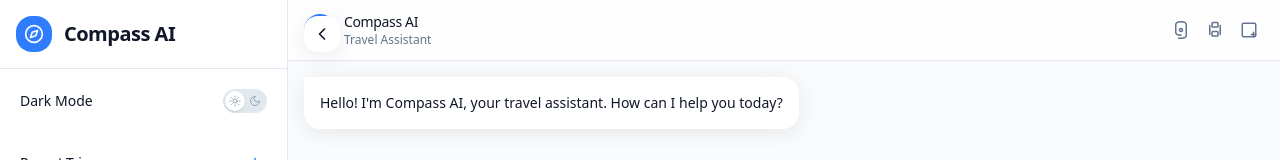
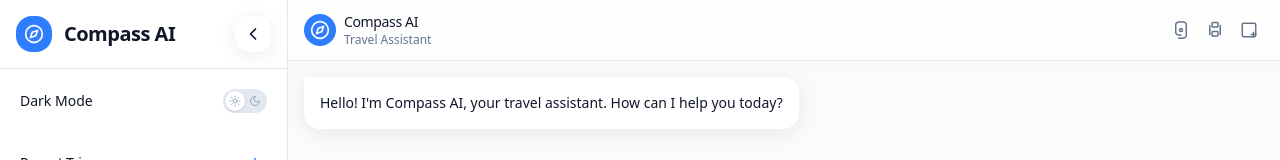
Before and after one commit to MRKrinetic/compass-converse, a React (Vite) app: page / in a window 1280 px wide. Shown: the top 160 px of the page. Built offline with nearby package versions, Linux system fonts and the light colour scheme.

Commit message:
Move sidebar toggle button
Moves the sidebar toggle button from the main chat area to inside the sidebar component.

```diff
--- a/src/components/Sidebar/Sidebar.tsx
+++ b/src/components/Sidebar/Sidebar.tsx
@@ -6,9 +6,10 @@ import Favorites from './Favorites';
 
 interface SidebarProps {
   className?: string;
+  toggleSidebar: () => void;
 }
 
-const Sidebar: React.FC<SidebarProps> = ({ className }) => {
+const Sidebar: React.FC<SidebarProps> = ({ className, toggleSidebar }) => {
   const [isDarkMode, setIsDarkMode] = useState(false);
 
   const toggleDarkMode = () => {
@@ -22,7 +23,7 @@ const Sidebar: React.FC<SidebarProps> = ({ className }) => {
 
   return (
     <div className={cn(
-      "flex flex-col h-full w-72 border-r bg-white dark:bg-slate-900 transition-colors duration-300 ease-in-out",
+      "flex flex-col h-full w-72 border-r bg-white dark:bg-slate-900 transition-colors duration-300 ease-in-out relative",
       className
     )}>
       {/* Sidebar header/branding */}
@@ -34,6 +35,27 @@ const Sidebar: React.FC<SidebarProps> = ({ className }) => {
           </svg>
         </div>
         <h1 className="font-semibold text-xl tracking-tight">Compass AI</h1>
+
+        {/* Toggle sidebar button (now inside the sidebar) */}
+        <button
+          onClick={toggleSidebar}
+          className="ml-auto p-2 bg-white dark:bg-slate-800 rounded-md shadow-soft hover:bg-compass-50 dark:hover:bg-slate-700 transition-colors"
+          aria-label="Close sidebar"
+        >
+          <svg
+            xmlns="http://www.w3.org/2000/svg"
+            width="20"
+            height="20"
+            viewBox="0 0 24 24"
+            fill="none"
+            stroke="currentColor"
+            strokeWidth="2"
+            strokeLinecap="round"
+            strokeLinejoin="round"
+          >
+            <path d="m15 18-6-6 6-6" />
+          </svg>
+        </button>
       </div>
 
       {/* Sidebar content */}
--- a/src/pages/Index.tsx
+++ b/src/pages/Index.tsx
@@ -22,41 +22,11 @@ const Index = () => {
               : 'w-0 opacity-0 -translate-x-full'
           }`}
         >
-          {isSidebarOpen && <Sidebar />}
+          {isSidebarOpen && <Sidebar toggleSidebar={toggleSidebar} />}
         </div>
 
         {/* Main chat area */}
-        <div className="flex-1 flex flex-col overflow-hidden relative">
-          {/* Sidebar toggle button */}
-          <button
-            onClick={toggleSidebar}
-            className="absolute top-4 left-4 z-10 p-2 bg-white dark:bg-slate-800 rounded-md shadow-soft hover:bg-compass-50 dark:hover:bg-slate-700 transition-colors"
-            aria-label={isSidebarOpen ? "Close sidebar" : "Open sidebar"}
-          >
-            <svg
-              xmlns="http://www.w3.org/2000/svg"
-              width="20"
-              height="20"
-              viewBox="0 0 24 24"
-              fill="none"
-              stroke="currentColor"
-              strokeWidth="2"
-              strokeLinecap="round"
-              strokeLinejoin="round"
-              className={`transition-transform duration-300 ${isSidebarOpen ? 'rotate-0' : 'rotate-180'}`}
-            >
-              {isSidebarOpen ? (
-                <>
-                  <path d="m15 18-6-6 6-6" />
-                </>
-              ) : (
-                <>
-                  <path d="m9 18 6-6-6-6" />
-                </>
-              )}
-            </svg>
-          </button>
-
+        <div className="flex-1 flex flex-col overflow-hidden">
           <ChatWindow />
         </div>
       </div>
```
